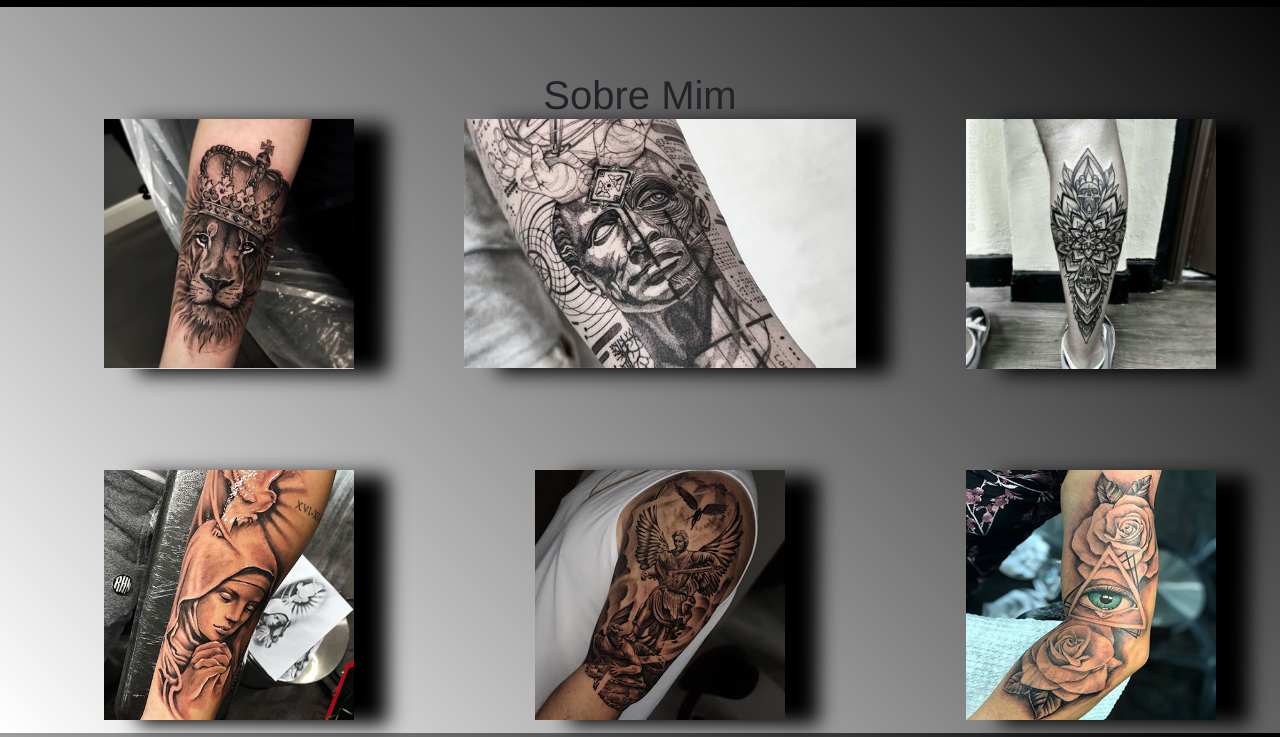
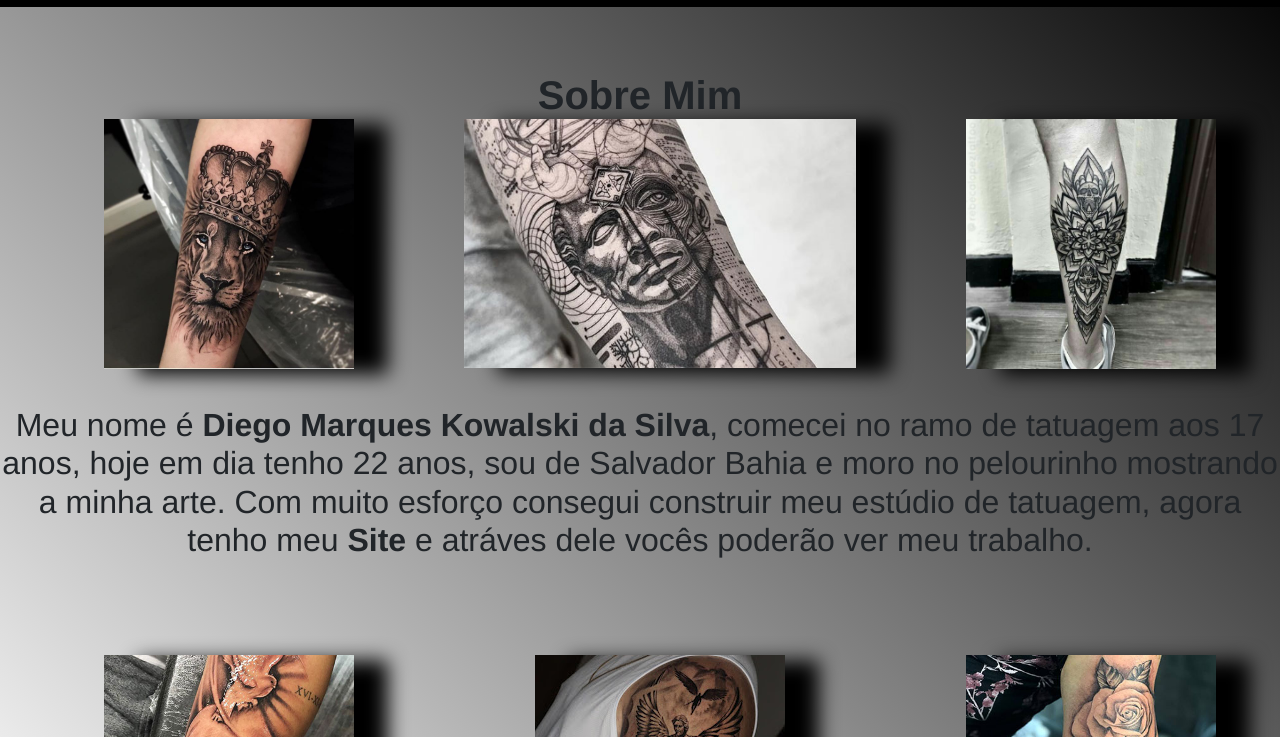
Before and after one commit to SadnessKassadin/TattooEagle, a plain HTML site: page portfólio.html in a window 1280 px wide. Shown: the part 63-800 px from the top of the page. Drawn offline with nearby package versions, Linux system fonts and the light colour scheme.

Commit message:
adicionei uma descrição

```diff
--- a/CSS/styles.css
+++ b/CSS/styles.css
@@ -81,3 +81,6 @@ footer {
 .body2 {
     background-image: linear-gradient(45deg, white, black);
 }
+.pessoa {
+    text-align: center;
+}
--- a/portfólio.html
+++ b/portfólio.html
@@ -33,7 +33,7 @@
     <!--Main é o conteúdo principal-->
     <main>
       <div class="title">
-        <h1>Sobre Mim</h1>
+        <h1><b>Sobre Mim</b></h1>
       </div>
        <ul class="portfolio">
         <li>
@@ -46,6 +46,13 @@
           <img src="imagens/imagem portfolio3.jpg" width="250">
         </li>
        </ul>
+       <br>
+       <h2 class="pessoa">
+        Meu nome é <b>Diego Marques Kowalski da Silva</b>, comecei no ramo de tatuagem aos 17 anos, hoje em dia tenho 22 anos,
+        sou de Salvador Bahia e moro no pelourinho mostrando a minha arte.
+        Com muito esforço consegui construir meu estúdio de tatuagem,
+        agora tenho meu <b>Site</b> e atráves dele vocês poderão ver meu trabalho.
+       </h2>
        <br>
        <ul class="portfolio2">
         <li>
```
